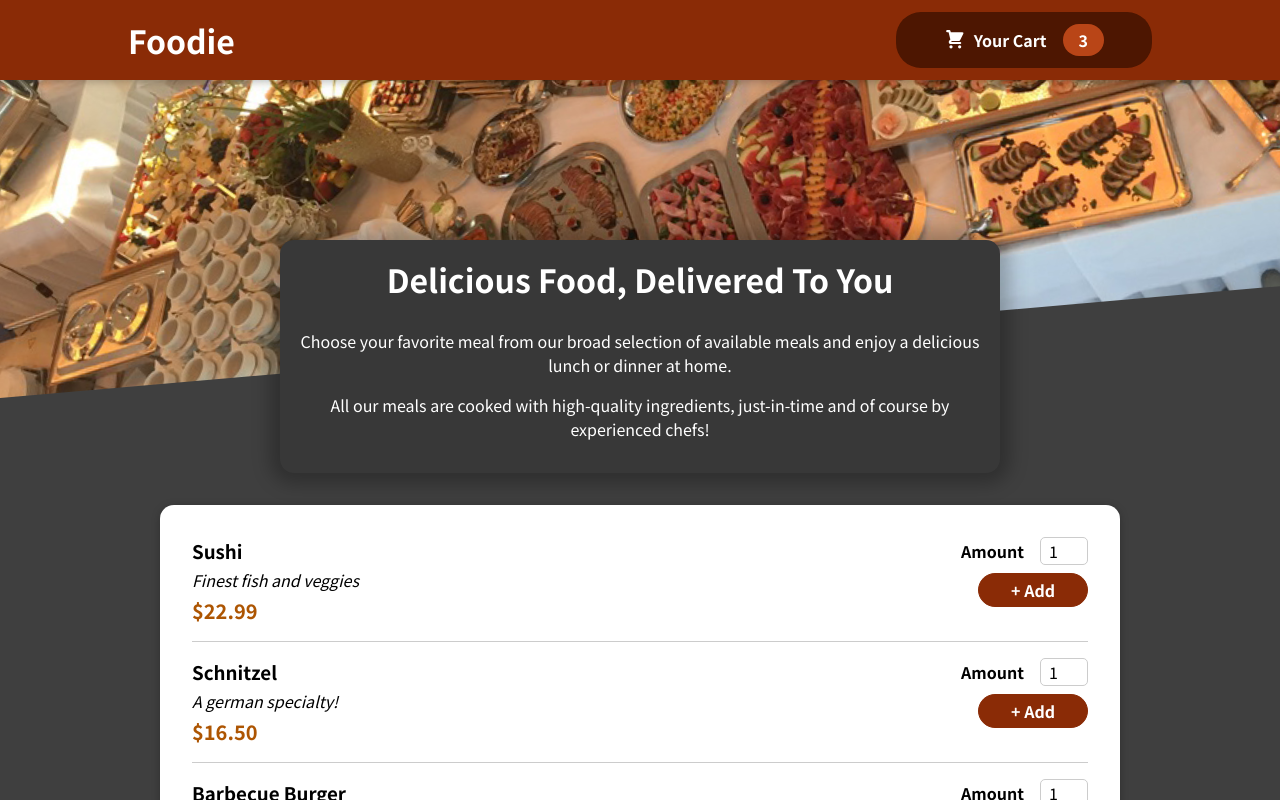
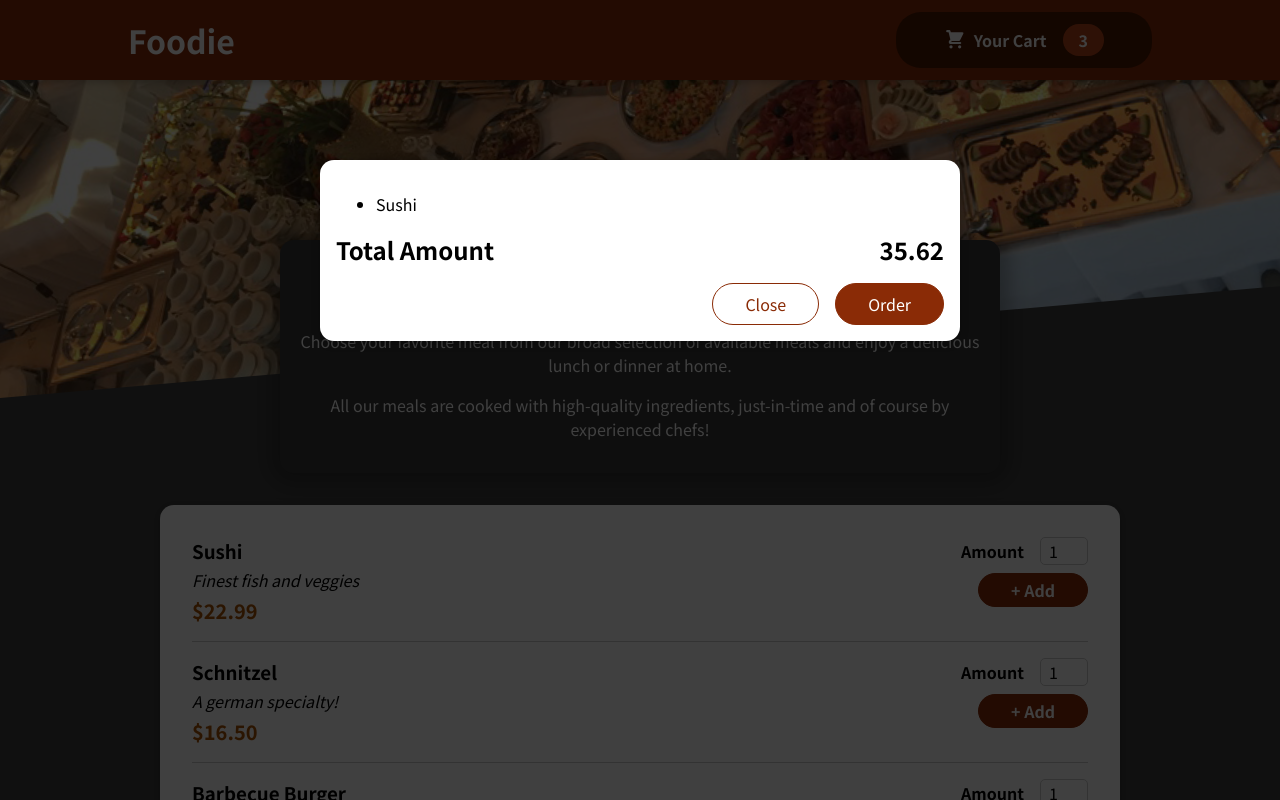
Before and after one commit to pohsienhsu/Foodie, a React (Create React App) app: page / in a window 1280 px wide. Shown: the top 800 px of the page. Built offline with nearby package versions, Linux system fonts and the light colour scheme.

Commit message:
Create modal component and portals to display cart

```diff
--- a/public/index.html
+++ b/public/index.html
@@ -28,6 +28,7 @@
   </head>
   <body>
     <noscript>You need to enable JavaScript to run this app.</noscript>
+    <div id="overlays"></div>
     <div id="root"></div>
     <!--
       This HTML file is a template.
--- a/src/App.js
+++ b/src/App.js
@@ -1,10 +1,12 @@
 import React from 'react';
 import Header from "./components/Layout/Header";
 import Meals from './components/Meals/Meals';
+import Cart from './components/Cart/Cart';
 
 function App() {
   return (
     <React.Fragment>
+      <Cart />
       <Header />
       <main>
         <Meals />
--- /dev/null
+++ b/src/components/UI/Modal/Modal.js
@@ -0,0 +1,33 @@
+import React from 'react';
+import ReactDOM from 'react-dom';
+
+import styles from './Modal.module.css';
+
+const Backdrop = (props) => {
+  return (
+    <div className={styles.backdrop}/>
+  );
+}
+
+const ModalOverlay = (props) => {
+  return (
+    <div className={styles.modal}>
+      <div className={styles.content}>
+        {props.children}
+      </div>
+    </div>
+  );
+}
+
+const portalElement = document.getElementById("overlays");
+
+const Modal = (props) => {
+  return (
+    <React.Fragment>
+      {ReactDOM.createPortal(<Backdrop />, portalElement)}
+      {ReactDOM.createPortal(<ModalOverlay>{props.children}</ModalOverlay>, portalElement)}
+    </React.Fragment>
+  )
+}
+
+export default Modal;
--- /dev/null
+++ b/src/components/UI/Modal/Modal.module.css
@@ -0,0 +1,40 @@
+.backdrop {
+  position: fixed;
+  top: 0;
+  left: 0;
+  width: 100%;
+  height: 100vh;
+  z-index: 20;
+  background-color: rgba(0, 0, 0, 0.75);
+}
+
+.modal {
+  position: fixed;
+  top: 20vh;
+  left: 5%;
+  width: 90%;
+  background-color: white;
+  padding: 1rem;
+  border-radius: 14px;
+  box-shadow: 0 2px 8px rgba(0, 0, 0, 0.25);
+  z-index: 30;
+  animation: slide-down 300ms ease-out forwards;
+}
+
+@media (min-width: 768px) {
+  .modal {
+    width: 40rem;
+    left: calc(50% - 20rem);
+  }
+}
+
+@keyframes slide-down {
+  from {
+    opacity: 0;
+    transform: translateY(-3rem);
+  }
+  to {
+    opacity: 1;
+    transform: translateY(0);
+  }
+}
```
